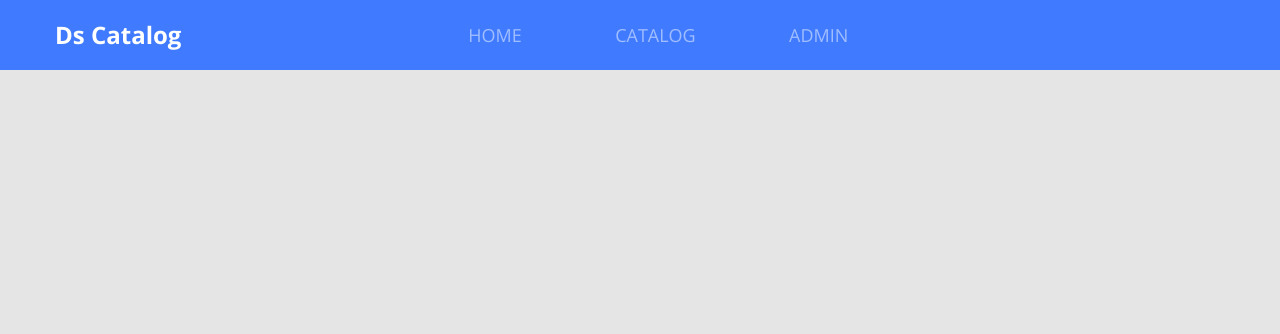
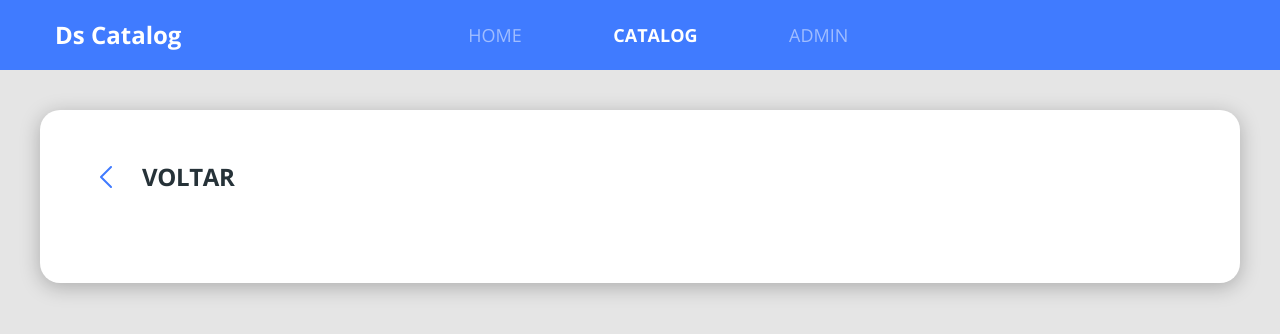
Before and after one commit to TiagoBorborema/dscatalog-bc, a React (Create React App) app in the folder front-web/: page /products/1 in a window 1280 px wide. Shown: the top 334 px of the page. Built offline with nearby package versions, Linux system fonts and the light colour scheme.

Commit message:
formating details product

```diff
--- a/front-web/src/Routes.tsx
+++ b/front-web/src/Routes.tsx
@@ -3,6 +3,8 @@
 import Navbar from './core/components/Navbar';
 import Admin from './pages/Admin';
 import Catalog from './pages/Catalog';
+import ProductDetails from './pages/Catalog/components/ProductDetails';
+
 import Home from './pages/Home';
 
 const Routes = () =>(
@@ -12,8 +14,11 @@
     <Route path="/" exact>
         <Home />
     </Route>
-    <Route path="/catalog">
+    <Route path="/products" exact>
         <Catalog />
+    </Route>
+    <Route path="/products/:productId">
+        <ProductDetails />
     </Route>
     <Route path="/admin">
         <Admin />
--- a/front-web/src/core/components/Buttonicon/styles.scss
+++ b/front-web/src/core/components/Buttonicon/styles.scss
@@ -12,4 +12,5 @@
     display:flex;
     align-items: center;
     justify-content: center;
+    color:#fff;
 }
--- a/front-web/src/core/components/Navbar/index.tsx
+++ b/front-web/src/core/components/Navbar/index.tsx
@@ -20,7 +20,7 @@
                     </NavLink>
                 </li>
                 <li>
-                    <NavLink to="/catalog" activeClassName="active">
+                    <NavLink to="/products" activeClassName="active">
                         CATALOG
                     </NavLink>
                 </li>
--- /dev/null
+++ b/front-web/src/pages/Catalog/components/ProductDetails/index.tsx
@@ -0,0 +1,27 @@
+import React from 'react';
+import { Link, useParams } from 'react-router-dom';
+import {ReactComponent as ArrowIcon} from '../../../../core/assets/images/arrow.svg';
+import './styles.scss';
+
+
+type ParamsType = {
+    productId: string;
+}
+const ProductDetails = () =>{
+    const { productId } = useParams<ParamsType>();
+    console.log(productId);
+ return(
+     <div className="product-details-container">
+         <div className="card-base border-radius-20 product-details">
+            <Link to= "/products" className="product-details-goback">
+            <ArrowIcon className="icon-goback"/>
+                <h1 className="text-goback">Voltar</h1>
+            </Link>
+          </div>
+     </div>
+
+ );
+
+};
+
+export default ProductDetails;
--- /dev/null
+++ b/front-web/src/pages/Catalog/components/ProductDetails/styles.scss
@@ -0,0 +1,33 @@
+.product-details-container{
+    margin-top: 40px;
+    padding-left: 40px;
+    padding-right: 40px;
+}
+
+.product-details{
+    padding: 50px 60px 90px 60px;
+    /*padding-top: 50px;
+    padding-right: 60px;
+    padding-bottom: 90px;
+    padding-left: 60px;
+     */
+}
+
+.product-details-goback{
+    display: flex;
+    align-items: center;
+}
+
+.icon-goback{
+    color:  #407BFF;
+    transform: rotate(-180deg);
+    margin-right: 30px;
+}
+
+.text-goback{
+    font-size: 24px;
+    line-height: 33px;
+    letter-spacing: -0.015em;
+    color: #263238;
+    text-transform: uppercase;
+}
--- a/front-web/src/pages/Catalog/index.tsx
+++ b/front-web/src/pages/Catalog/index.tsx
@@ -1,4 +1,5 @@
 import React from 'react';
+import { Link } from 'react-router-dom';
 import ProductCard from './components/ProductCard';
 import './styles.scss';
 const Catalog = () =>(
@@ -7,14 +8,14 @@
             Catálogo de Produtos
         </h1>
         <div className="catalog-products">
-          <ProductCard />
-          <ProductCard />
-          <ProductCard />
-          <ProductCard />
-          <ProductCard />
-          <ProductCard />
-          <ProductCard />
-          <ProductCard />
+          <Link to="/products/1"><ProductCard /></Link>
+          <Link to="/products/2"><ProductCard /></Link>
+          <Link to="/products/3"><ProductCard /></Link>
+          <Link to="/products/4"><ProductCard /></Link>
+          <Link to="/products/5"><ProductCard /></Link>
+          <Link to="/products/6"><ProductCard /></Link>
+          <Link to="/products/7"><ProductCard /></Link>
+          <Link to="/products/8"><ProductCard /></Link>
         </div>
     </div>
 );
--- a/front-web/src/pages/Home/index.tsx
+++ b/front-web/src/pages/Home/index.tsx
@@ -13,7 +13,7 @@
             <p className="text-subtitle">
                 Ajudaremos você a encontrar os melhores <br /> produtos disponíveis no mercado
             </p>
-            <Link to="/catalog">
+            <Link to="/producs">
             <ButtonIcon text="Inicie agora a sua busca"/>
             </Link>
             </div>
```
Also changed, not shown: front-web/src/core/assets/images/arrow.svg.
